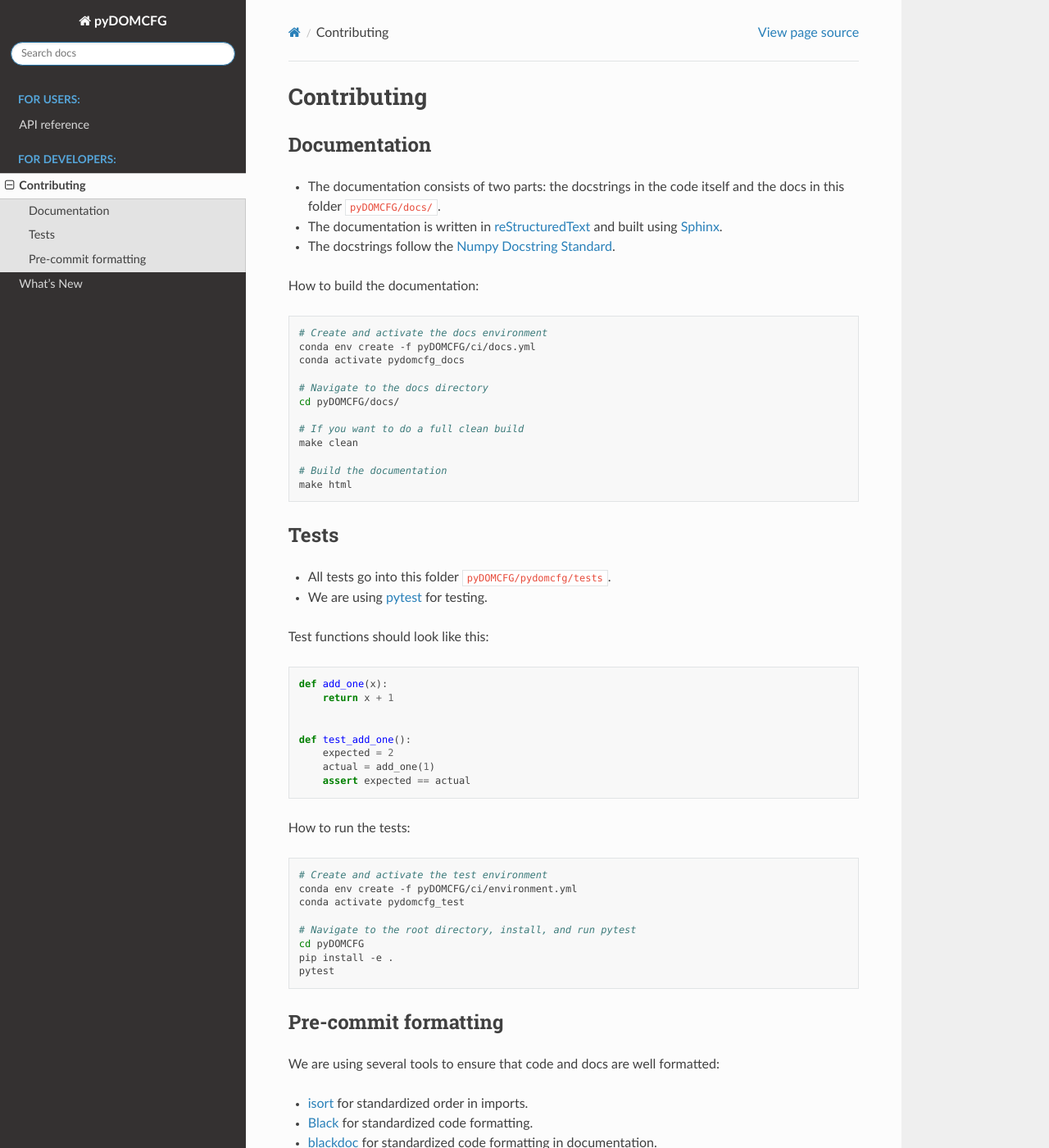
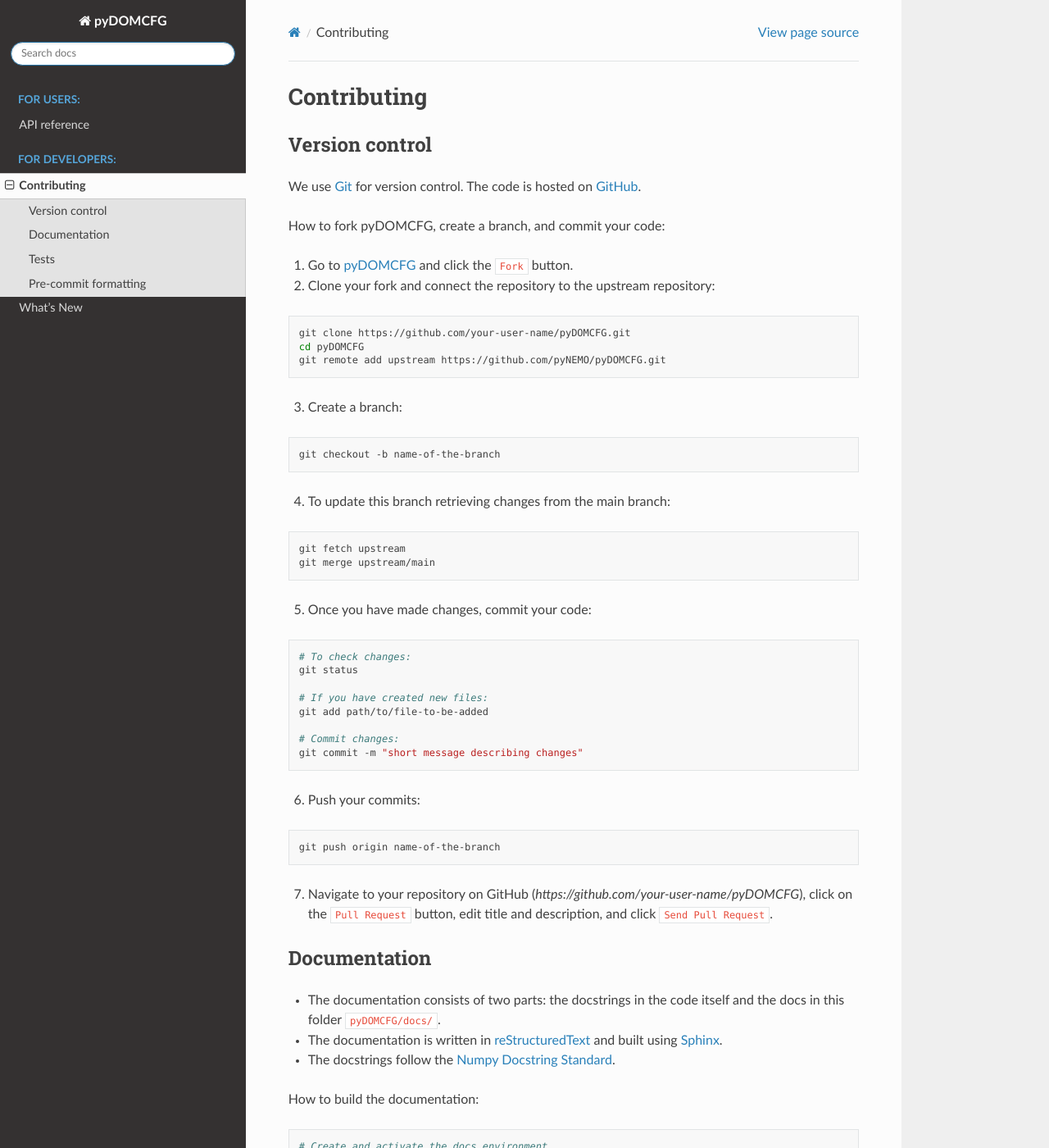
Before and after one commit to pyNEMO/pyDOMCFG, a Sphinx documentation site: the page built from docs/developers/contributing.rst, in a window 1280 px wide and 1400 px high. Shown: the whole window at 82% size. Built offline with Sphinx 7.4.7 and the Read the Docs theme 2.0.0, drawn with Linux system fonts in a browser that asks for light colours.

Commit message:
add git docs

```diff
--- a/docs/developers/contributing.rst
+++ b/docs/developers/contributing.rst
@@ -1,5 +1,61 @@
 Contributing
 ************
+
+Version control
+===============
+
+We use `Git <https://git-scm.com/>`_ for version control.
+The code is hosted on `GitHub <https://github.com/>`_.
+
+How to fork pyDOMCFG, create a branch, and commit your code:
+
+1. Go to `pyDOMCFG <https://github.com/pyNEMO/pyDOMCFG.git>`_ and click the ``Fork`` button.
+
+2. Clone your fork and connect the repository to the upstream repository:
+
+.. code-block:: sh
+
+    git clone https://github.com/your-user-name/pyDOMCFG.git
+    cd pyDOMCFG
+    git remote add upstream https://github.com/pyNEMO/pyDOMCFG.git
+
+3. Create a branch:
+
+.. code-block:: sh
+
+    git checkout -b name-of-the-branch
+
+4. To update this branch retrieving changes from the main branch:
+
+.. code-block:: sh
+
+    git fetch upstream
+    git merge upstream/main
+
+5. Once you have made changes, commit your code:
+
+.. code-block:: sh
+
+    # To check changes:
+    git status
+
+    # If you have created new files:
+    git add path/to/file-to-be-added
+
+    # Commit changes:
+    git commit -m "short message describing changes"
+
+6. Push your commits:
+
+.. code-block:: sh
+
+    git push origin name-of-the-branch
+
+7. Navigate to your repository on GitHub (`https://github.com/your-user-name/pyDOMCFG`),
+   click on the ``Pull Request`` button, edit title and description, and click
+   ``Send Pull Request``.
+
+
 
 Documentation
 =============
--- a/docs/developers/whats-new.rst
+++ b/docs/developers/whats-new.rst
@@ -6,6 +6,6 @@
 Unreleased
 ==========
 
-- Added :py:func:`~pydomcfg.utils.generate_nemo_rectilinear_grid`
+- Added :py:func:`~pydomcfg.utils.generate_cartesian_grid`
   useful to generate test datasets. (:pr:`8`)
 - pyDOMCFG is on GitHub! (:pr:`1`)
```
Also changed, not shown: 1 other file.
